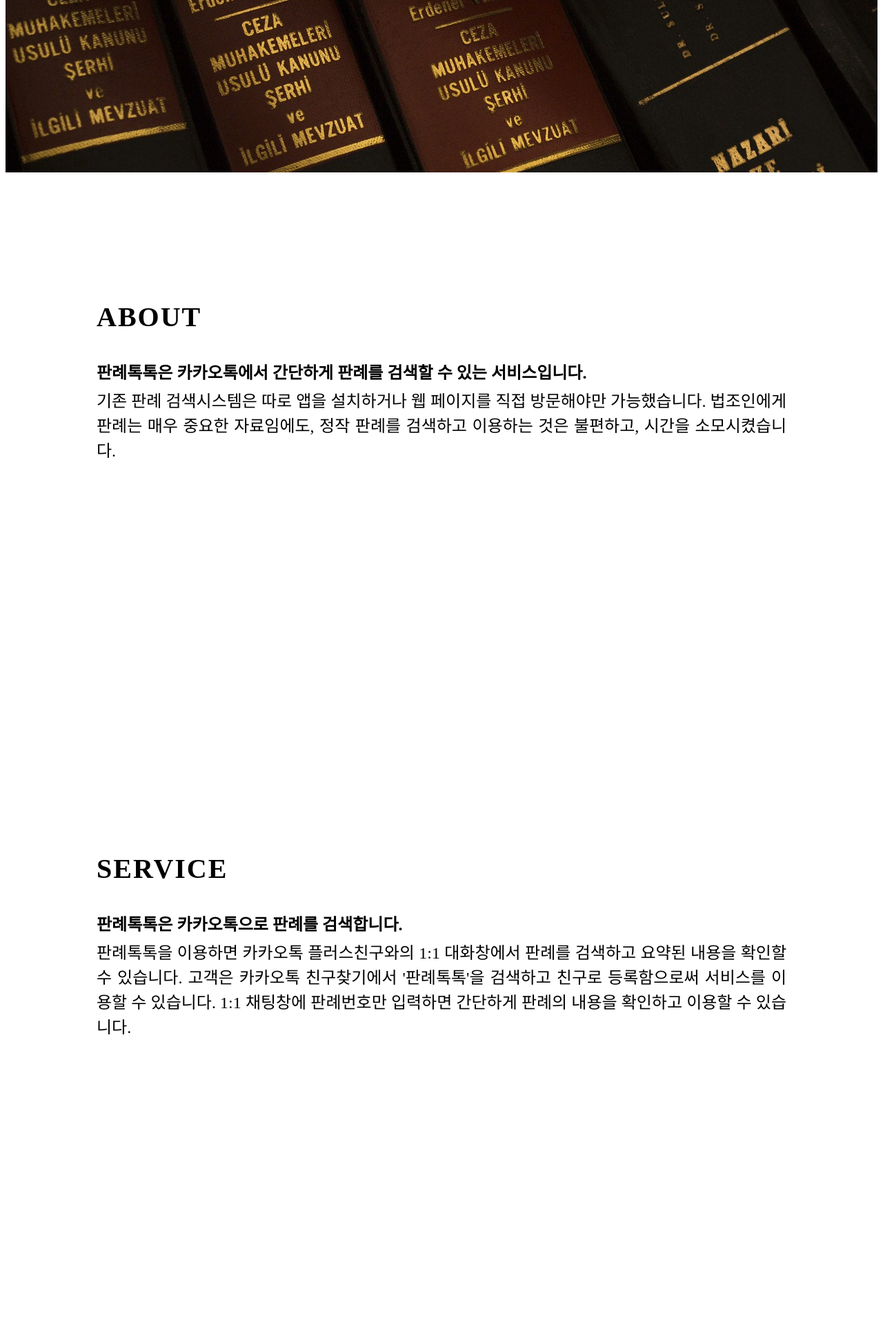
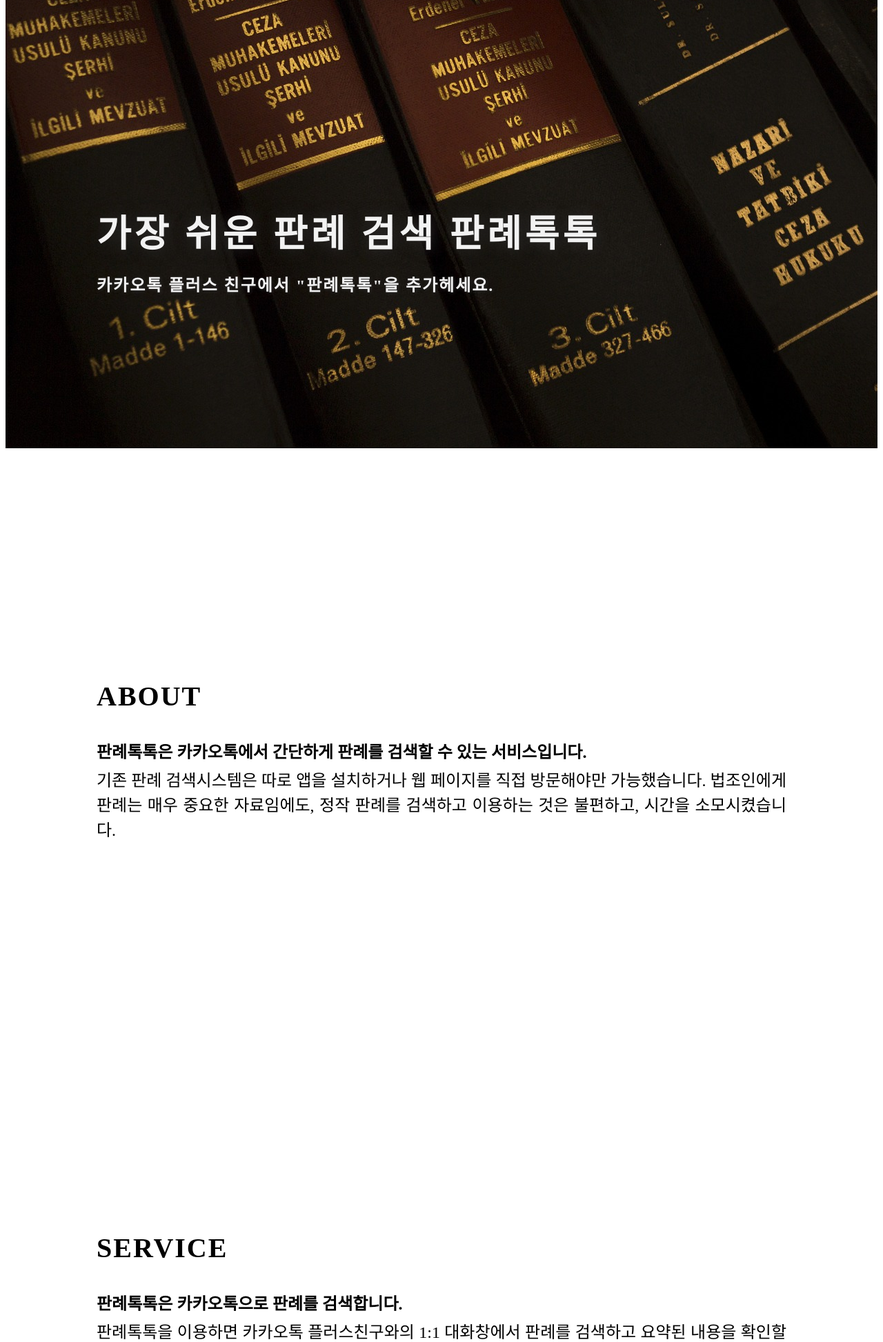
Before and after one commit to chaewonkong/kakao_chatbot, a Django app: page / in a window 1280 px wide. Shown: the part 358-2304 px from the top of the page at 69% size. Run offline with Django 3.2, Linux system fonts and the light colour scheme.

Commit message:
Complete hero img

```diff
--- a/buttons/static/buttons/style.css
+++ b/buttons/static/buttons/style.css
@@ -37,9 +37,34 @@ a.menu { margin-left: 10px; }
 
 
 div.bg {
-			height: 600px;
+			height: 1000px;
 			background: white url("images/bg_books.jpg") no-repeat;
 }
+
+
+p.img_main {
+		/*font-style: italic;*/
+		width: 1000px;
+		color: #f2f2f2;
+		font-size: 54px;
+		padding-top: 650px;
+		letter-spacing: 5px;
+		font-weight: bold;
+		text-shadow: 1px 1px 20px #2c2c2d;
+
+}
+
+
+p.img_sub {
+		width: 1000px;
+		color: #f2f2f2;
+		font-size: 24px;
+		padding-top: 15px;
+		letter-spacing: 2px;
+		font-weight: bold;
+		text-shadow: 1px 1px 5px #2c2c2d;
+}
+
 
 
 a { text-decoration: none;}
@@ -68,7 +93,10 @@ p {
 p.hidden {
 	margin: 150 0 150 0;
 	color: white;
+	font-size: 24px;
+	letter-spacing: 2px
 }
+
 
 p.bold {
 		font-weight: bold;
--- a/buttons/templates/buttons/index.html
+++ b/buttons/templates/buttons/index.html
@@ -21,10 +21,15 @@
 			</span>
 		</div>
 	</div>
-	<div class="bg"></div>
+	<div class="bg">
+		<p class="img_main">가장 쉬운 판례 검색 판례톡톡</p>
+		<p class="img_sub">
+			카카오톡 플러스 친구에서 "판례톡톡"을 추가헤세요.
+		</p>
+	</div>
 
 	<div class="content">
-		<p class="hidden" id="about" style="margin-top: 0px">I</p>
+		<p class="hidden" id="about">I</p>
 		<h1>ABOUT</h1>
 		<p class="bold">판례톡톡은 카카오톡에서 간단하게 판례를 검색할 수 있는 서비스입니다. </p>
 		<p>
```
